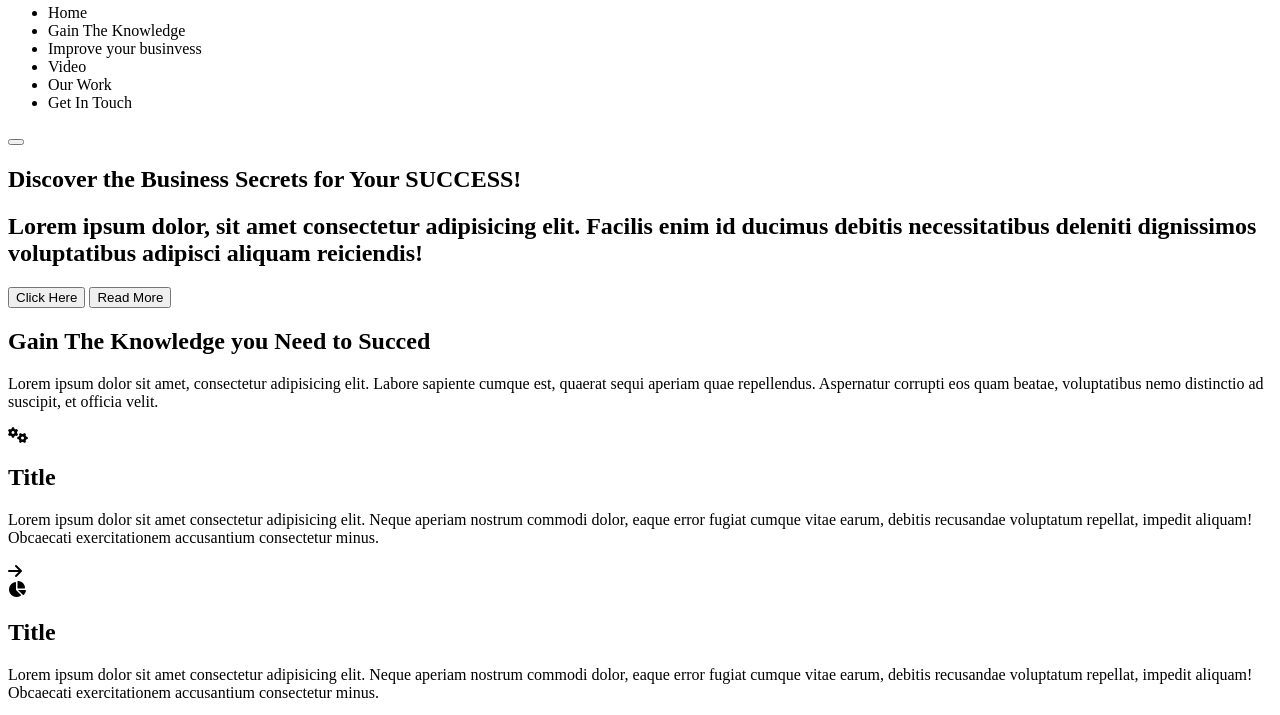
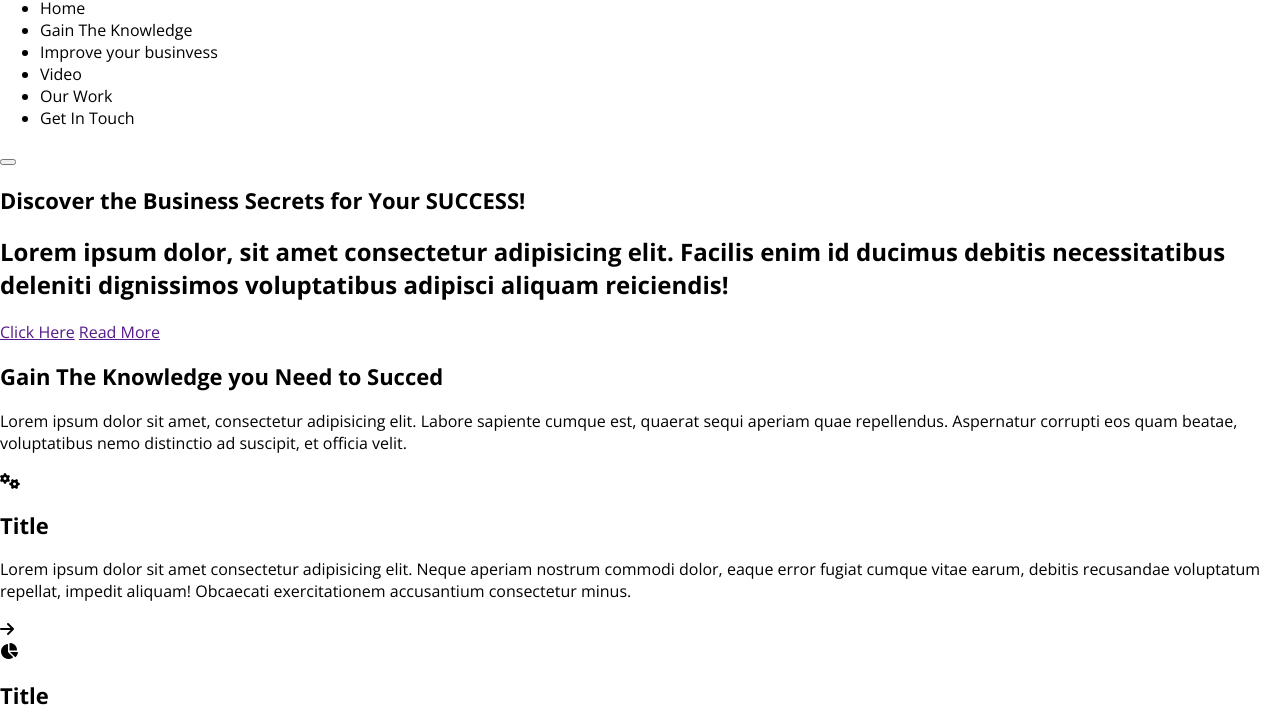
Before and after one commit to hanaheyo/Business, a plain HTML site: page index.html in a window 1280 px wide. Shown: the part 144-859 px from the top of the page. Drawn offline with nearby package versions, Linux system fonts and the light colour scheme.

Commit message:
CSS: Global set up&Universal tags&Typography

```diff
--- a/index.html
+++ b/index.html
@@ -7,6 +7,7 @@
       src="https://kit.fontawesome.com/73b133f9f0.js"
       crossorigin="anonymous"
     ></script>
+    <link href="https://fonts.googleapis.com/css2?family=Open+Sans:wght@400;600;700&display=swap" rel="stylesheet" />
     <link rel="stylesheet" href="style.css" />
     <title>Business</title>
   </head>
@@ -35,8 +36,8 @@
       aliquam reiciendis!
     </h2>
     <div class="home__buttons">
-      <button class="click">Click Here</button>
-      <button class="read">Read More</button>
+        <a href="" class="click">Click Here</a>
+        <a href="" class="read">Read More</a>
     </div>
     <div class="dots">
       <div class="dot"><span></span></div>
@@ -290,16 +291,14 @@
       <div class="contact">
           <div class="contact__left">
               <p>Lorem ipsum dolor sit amet, consectetur adipisicing elit.</p>
-              <div class="contact__input">
-                  <ul class="input__detail">
-                      <li>Full Name</li>
-                      <li>Email</li>
-                      <li>Contact</li>
-                      <li>Company</li>
+              <div class="contact__write">
+                  <ul class="write__detail">
+                      <input type="text">
+                      <input type="text">
+                      <input type="text">
+                      <input type="text">
                   </ul>
-                  <span class="input__message">
-                      Your Message
-                  </span>
+                  <textarea name="" class="write__message" cols="30" rows="10"></textarea>
               </div>
               <button class="contact__submit">
 
--- a/style.css
+++ b/style.css
@@ -0,0 +1,48 @@
+/* Global */
+:root {
+    /* Color */
+    --color-black: #030303;
+    --color-white: #ffffff;
+    --color-green: #1aaf82;
+    --color-bluegreen: #00a497;
+
+    /* Font size */
+    --font-large: 22px;
+    --font-medium: 20px;
+    --font-regular: 18px;
+    --font-small: 16px;
+    --font-x-samll: 14px;
+    --font-micro: 12;
+
+    /* Font weight */
+    --weight-bold: 700;
+    --weight-semi-bold: 500;
+    --weight-regular: 400;
+
+    /* Size */
+    --size-border-radius: 28px;
+
+    /* Animation */
+    --animation-duration: 0.25s;
+
+}
+
+/* Universial tags */
+* {
+    box-sizing: border-box;
+}
+
+body {
+    font-family: "Open Sans", sans-serif;
+    margin: 0;
+    cursor: default;
+}
+
+/* Typography */
+h1 {
+    font-size: var(--font-large);
+}
+
+p {
+    font-size: var(--font-small);
+}
```
